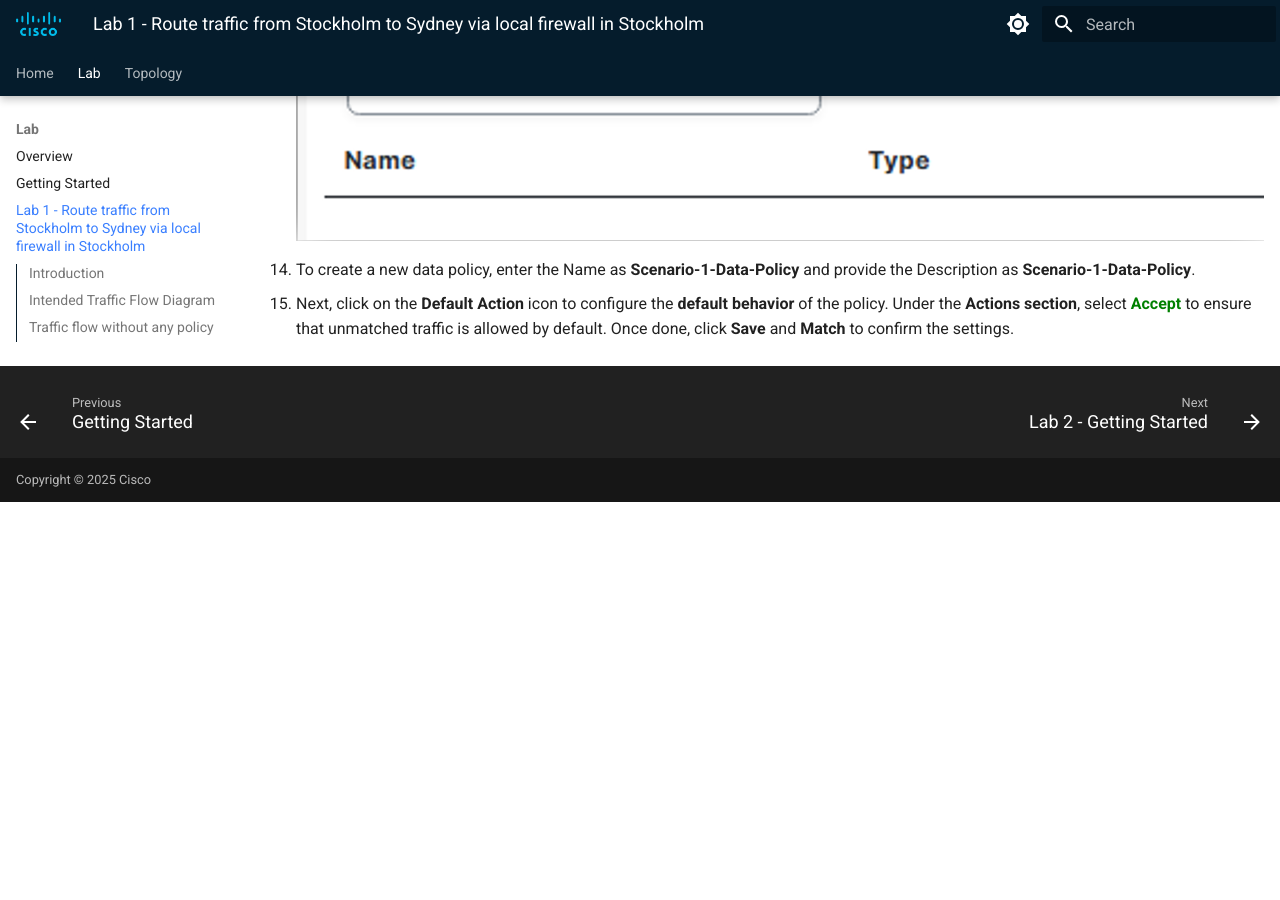
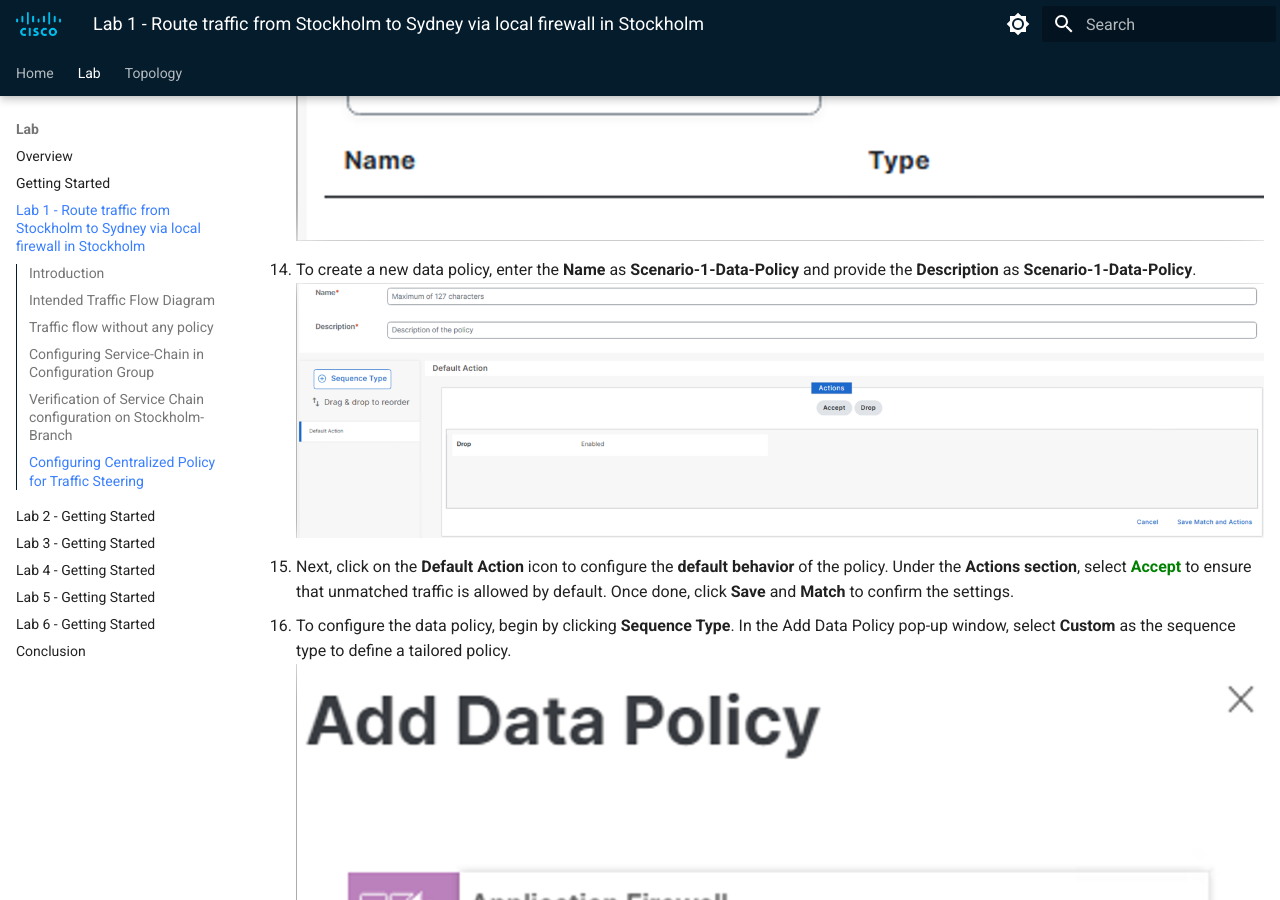
Before and after one commit to ciscodocs/ltrent-2008-clemea25, an MkDocs documentation site: the page built from docs/lab1_getting_started.md, in a window 1280 px wide and 900 px high, scrolled down 19221 px. Built offline with MkDocs 1.6.1 and Material for MkDocs 9.7.7, drawn with Linux system fonts in a browser that asks for light colours; before the commit the page ends 19723 px from its top, so only the background shows below that.

Commit message:
Scenario-1 guide

```diff
--- a/docs/lab1_getting_started.md
+++ b/docs/lab1_getting_started.md
@@ -250,6 +250,9 @@ Next, we will configure a centralized data policy to ensure that traffic initiat
 7. Next, click on the **Add Policy** dropdown menu and choose **Create New** to begin defining the traffic rules for the policy.
    This step allows you to specify how traffic should be handled within the SD-WAN fabric based on the configured criteria.
    ![Traffic Data Rules](./assets/S-1-figure-31.png){ .off-glb .small .center }
-8. To create a new data policy, enter the Name as **Scenario-1-Data-Policy** and provide the Description as **Scenario-1-Data-Policy**.
+8. To create a new data policy, enter the **Name** as **Scenario-1-Data-Policy** and provide the **Description** as **Scenario-1-Data-Policy**.
+   ![Traffic Data Rules Name and Description](./assets/S-1-figure-32.png){ .off-glb .small .center }
 9. Next, click on the **Default Action** icon to configure the **default behavior** of the policy.
    Under the **Actions section**, select **<font color="green">Accept</font>** to ensure that unmatched traffic is allowed by default. Once done, click **Save** and **Match** to confirm the settings.
+10. To configure the data policy, begin by clicking **Sequence Type**. In the Add Data Policy pop-up window, select **Custom** as the sequence type to define a tailored policy.
+    ![Traffic Data Rules](./assets/S-1-figure-33.png){ .off-glb .small .center }
```
